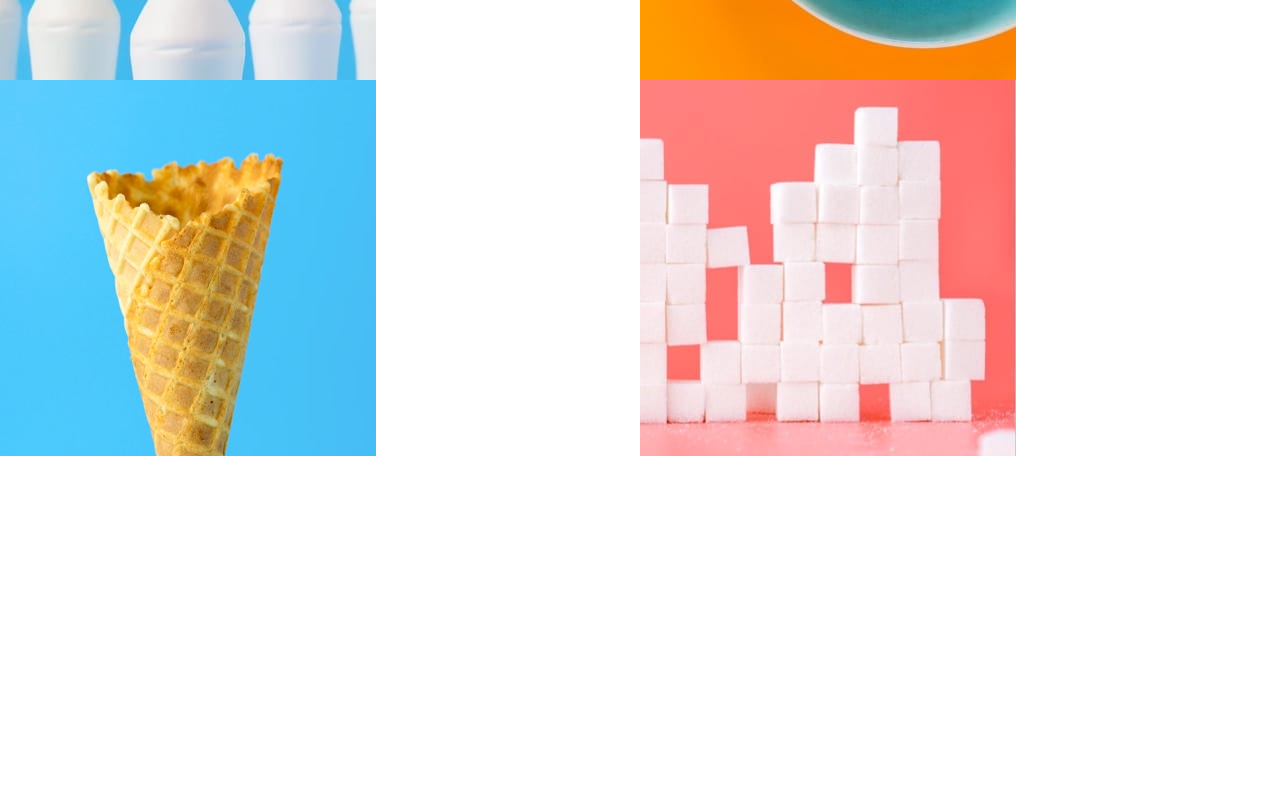
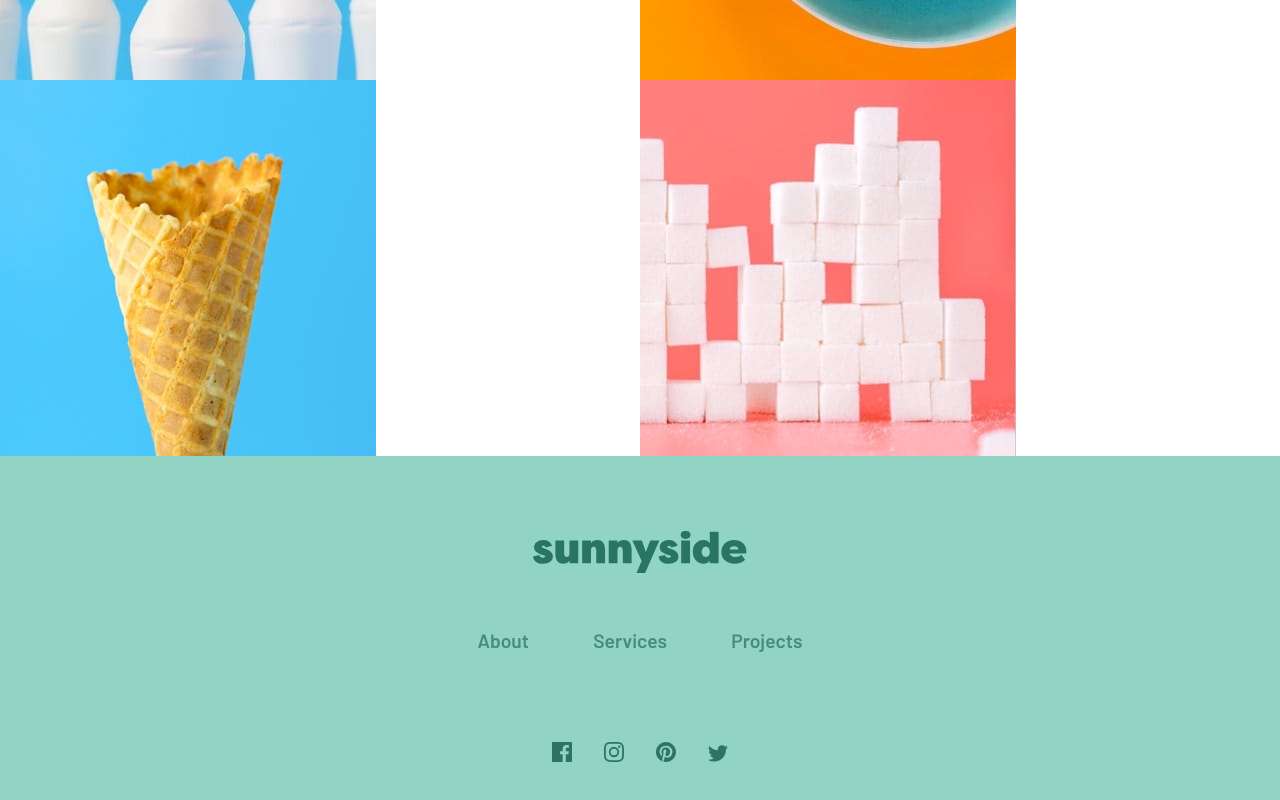
Before and after one commit to Sam-Guliker/sunny-agency, a React (Create React App) app: page / in a window 1280 px wide. Shown: the part 6596-7396 px from the top of the page. Before the commit the page ends 7052 px from the top, so only its background shows below. Built offline with nearby package versions, Linux system fonts and the light colour scheme.

Commit message:
footer and extra image added

```diff
--- a/src/App.tsx
+++ b/src/App.tsx
@@ -9,6 +9,7 @@ import egg from './assets/mobile/image-transform.jpg'
 import redGlass from './assets/mobile/image-stand-out.jpg'
 import cherry from './assets/mobile/image-graphic-design.jpg'
 import orange from './assets/mobile/image-photography.jpg'
+import { Footer } from './components/Footer';
 
 function App() {
   return (
@@ -49,6 +50,7 @@ function App() {
         />
         <Testimonials/>
         <OutroImages />
+        <Footer />
       </main>
     </div>
   );
--- /dev/null
+++ b/src/components/Footer.tsx
@@ -0,0 +1,23 @@
+
+import logo from '../assets/footer-logo.svg'
+import facebook from '../assets/icon-facebook.svg'
+import instagram from '../assets/icon-instagram.svg'
+import pinterest from '../assets/icon-pinterest.svg'
+import twitter from '../assets/icon-twitter.svg'
+
+export const Footer = () => (
+    <footer className="footer-container container">
+        <img className="logo" src={logo} alt={logo} />
+        <nav className="footer-nav">
+            <a href="#"><p className="paragraph-01">About</p></a>
+            <a href="#"><p className="paragraph-01">Services</p></a>
+            <a href="#"><p className="paragraph-01">Projects</p></a>
+        </nav>
+        <div className="socials">
+            <a href="#"><img className="img" src={facebook} /></a>
+            <a href="#"><img className="img" src={instagram} /></a>
+            <a href="#"><img className="img" src={pinterest} /></a>
+            <a href="#"><img className="img" src={twitter} /></a>
+        </div>
+    </footer>
+)
--- /dev/null
+++ b/src/styles/components/Footer.scss
@@ -0,0 +1,33 @@
+.footer-container {
+    color: $footer-text;
+    background-color: $footer-bg-color;
+    padding: to-rem(70px) to-rem(40px);
+    padding-bottom: to-rem(60px);
+    text-align: center;
+
+    .logo {
+        width: to-rem(200px);
+        padding-bottom: to-rem(40px);
+    }
+
+    .paragraph-01 {
+        color: $footer-text;
+        padding-bottom: to-rem(60px);
+    }
+
+    .footer-nav {
+        display: flex;
+        flex-direction: row;
+        justify-content: center;
+
+        a {
+            padding-left: to-rem(60px);
+        }
+        a:first-of-type {
+            padding: 0;
+        }
+    }
+
+    .socials a {padding-left: to-rem(30px);}
+    .socials a:first-of-type { padding: 0;}
+}
--- a/src/styles/main.scss
+++ b/src/styles/main.scss
@@ -24,3 +24,4 @@
 @import "components/Blok.scss";
 @import "components/Testimonials.scss";
 @import "components/OutroImages.scss";
+@import "components/Footer.scss";
--- a/src/styles/modules/typography.scss
+++ b/src/styles/modules/typography.scss
@@ -52,14 +52,6 @@ p, input, span, a {
     padding-bottom: to-rem(10px);
 }
 
-.product-title {
-    font-size: to-rem(36px);
-    font-weight: bold;
-}
-.call-to-action {
-    background-color: #000;
-    color: white;
-}
 
 .paragraph-01 {
     font-size: to-rem(18px);
--- a/src/styles/modules/variables.scss
+++ b/src/styles/modules/variables.scss
@@ -9,6 +9,7 @@ $yellow: hsl(51, 100%, 49%);
 $graphic-text: hsl(167, 40%, 24%);
 $photography-text: hsl(198, 62%, 26%);
 $footer-text: hsl(168, 34%, 41%);
+$footer-bg-color: hsl(166, 44%, 70%);
 
 // Neutral Colors
 $dark-blue: hsl(212, 27%, 19%);
```
Also changed, not shown: src/assets/footer-logo.svg (added).
